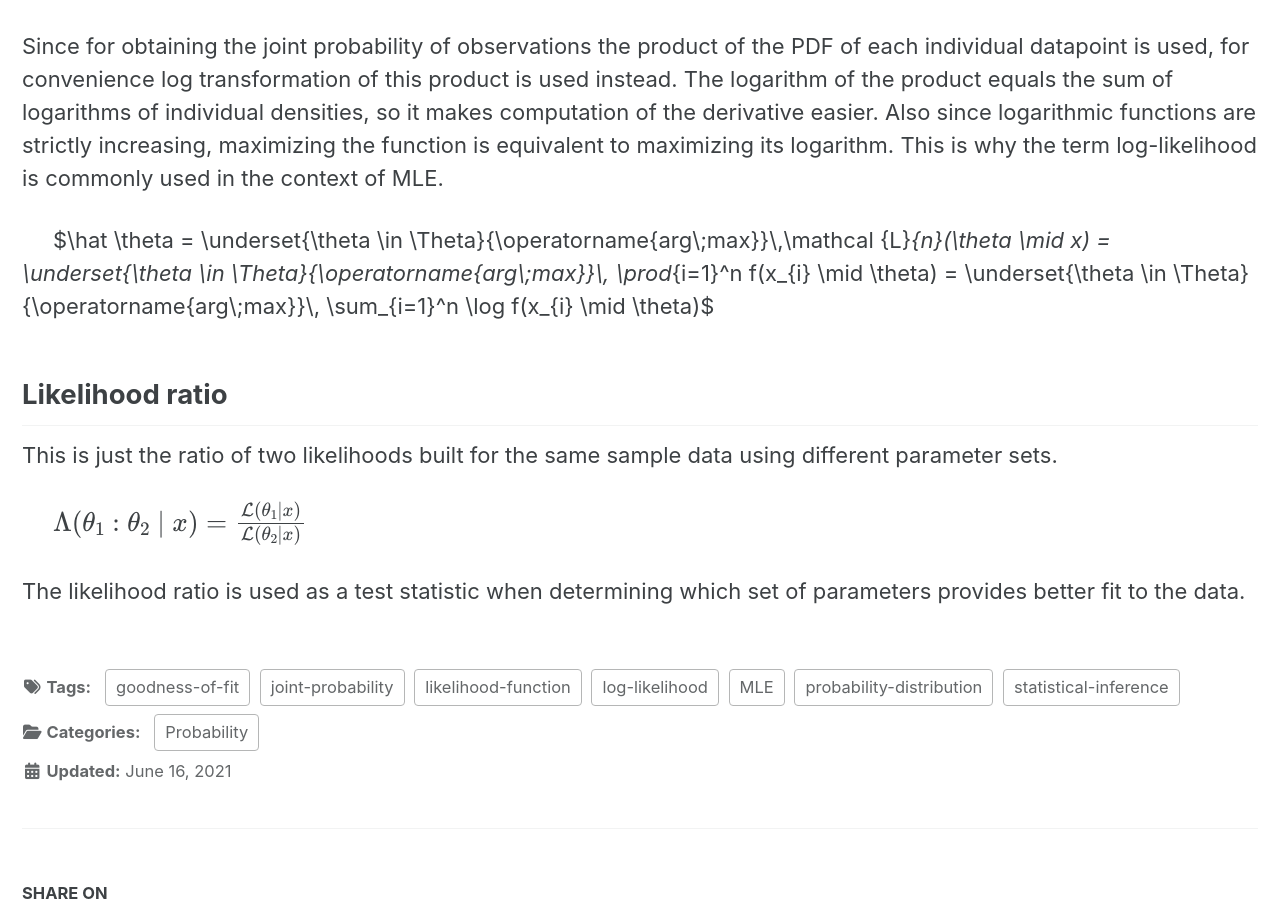
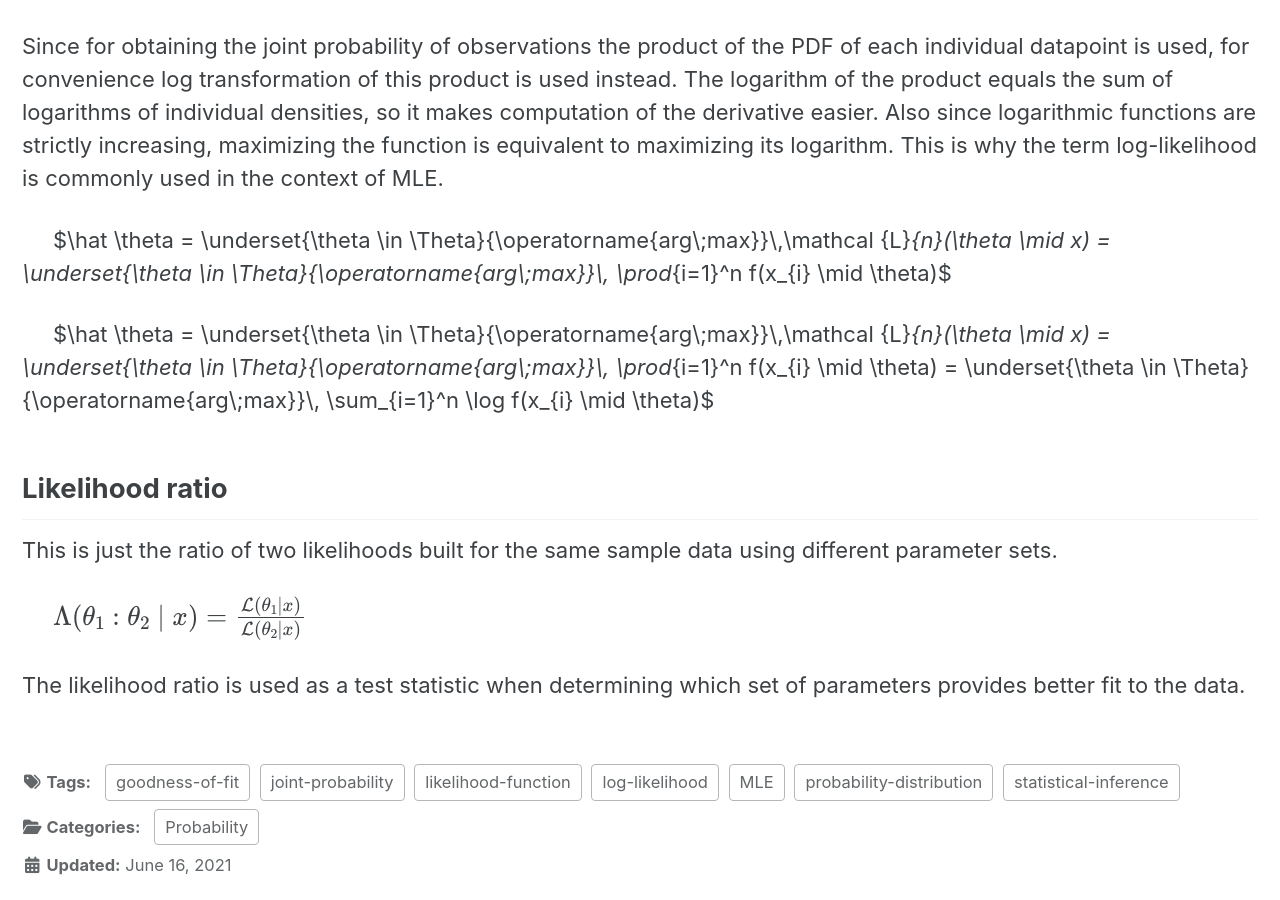
Before and after one commit to vzahorui/vzahorui.github.io, a Jekyll site: the page built from _posts/2021-04-24-maximum-likelihood.md, in a window 1280 px wide and 900 px high, scrolled down 1866 px. Built offline with Jekyll 4.4.1, drawn with Linux system fonts in a browser that asks for light colours; cached includes are drawn as plain includes; nearby versions of some CDN libraries; formulas are drawn with MathJax 3.

Commit message:
Update 2021-04-24-maximum-likelihood.md

```diff
--- a/_posts/2021-04-24-maximum-likelihood.md
+++ b/_posts/2021-04-24-maximum-likelihood.md
@@ -49,6 +49,9 @@ Maximization is done in the hyperspace of $\theta$, where the point of local max
 Since for obtaining the joint probability of observations the product of the PDF of each individual datapoint is used, for convenience log transformation of this product is used instead. The logarithm of the product equals the sum of logarithms of individual densities, so it makes computation of the derivative easier. Also since logarithmic functions are strictly increasing, maximizing the function is equivalent to maximizing its logarithm. This is why the term log-likelihood is commonly used in the context of MLE.
 
 &nbsp;&nbsp;&nbsp;&nbsp;
+$\hat \theta = \underset{\theta \in \Theta}{\operatorname{arg\;max}}\,\mathcal {L}_{n}(\theta \mid x) = \underset{\theta \in \Theta}{\operatorname{arg\;max}}\, \prod_{i=1}^n f(x_{i} \mid \theta)$
+
+&nbsp;&nbsp;&nbsp;&nbsp;
 $\hat \theta = \underset{\theta \in \Theta}{\operatorname{arg\;max}}\,\mathcal {L}_{n}(\theta \mid x) = \underset{\theta \in \Theta}{\operatorname{arg\;max}}\, \prod_{i=1}^n f(x_{i} \mid \theta) = \underset{\theta \in \Theta}{\operatorname{arg\;max}}\, \sum_{i=1}^n \log f(x_{i} \mid \theta)$
 
 ## Likelihood ratio
```
